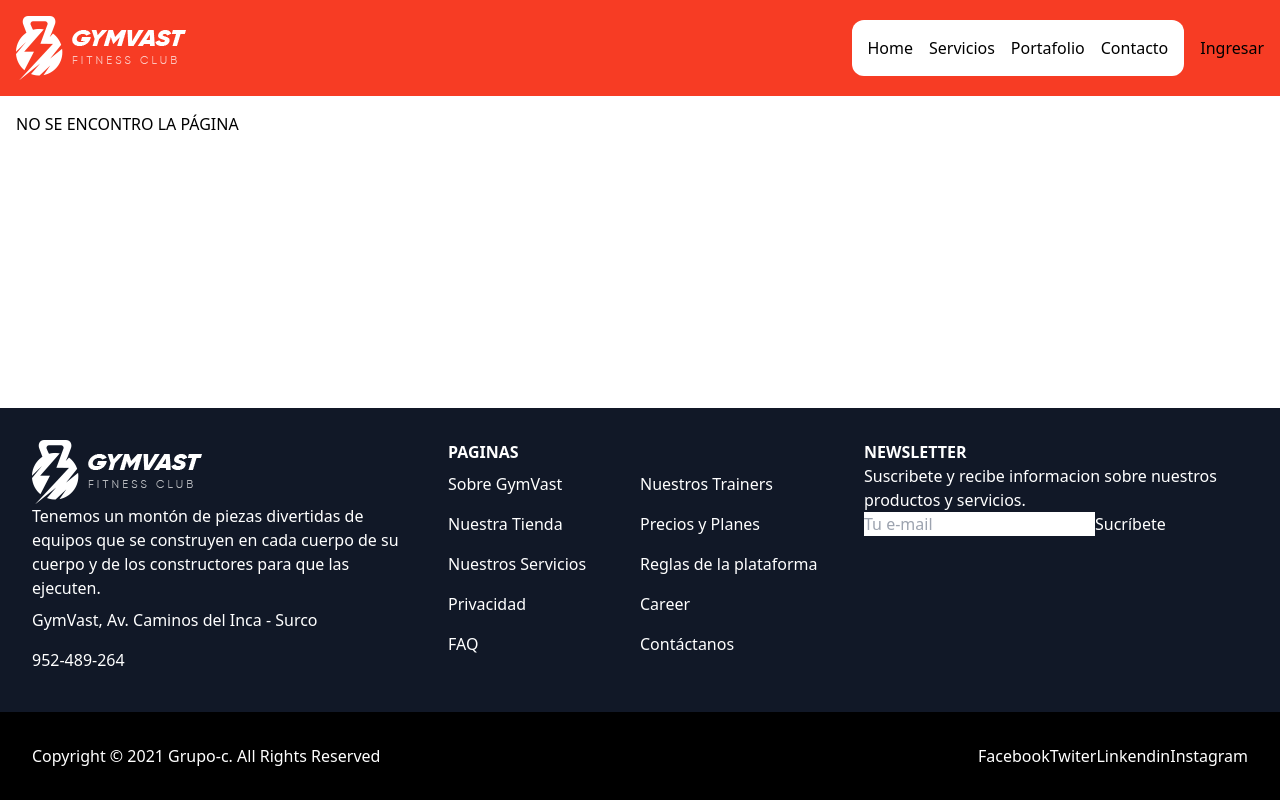
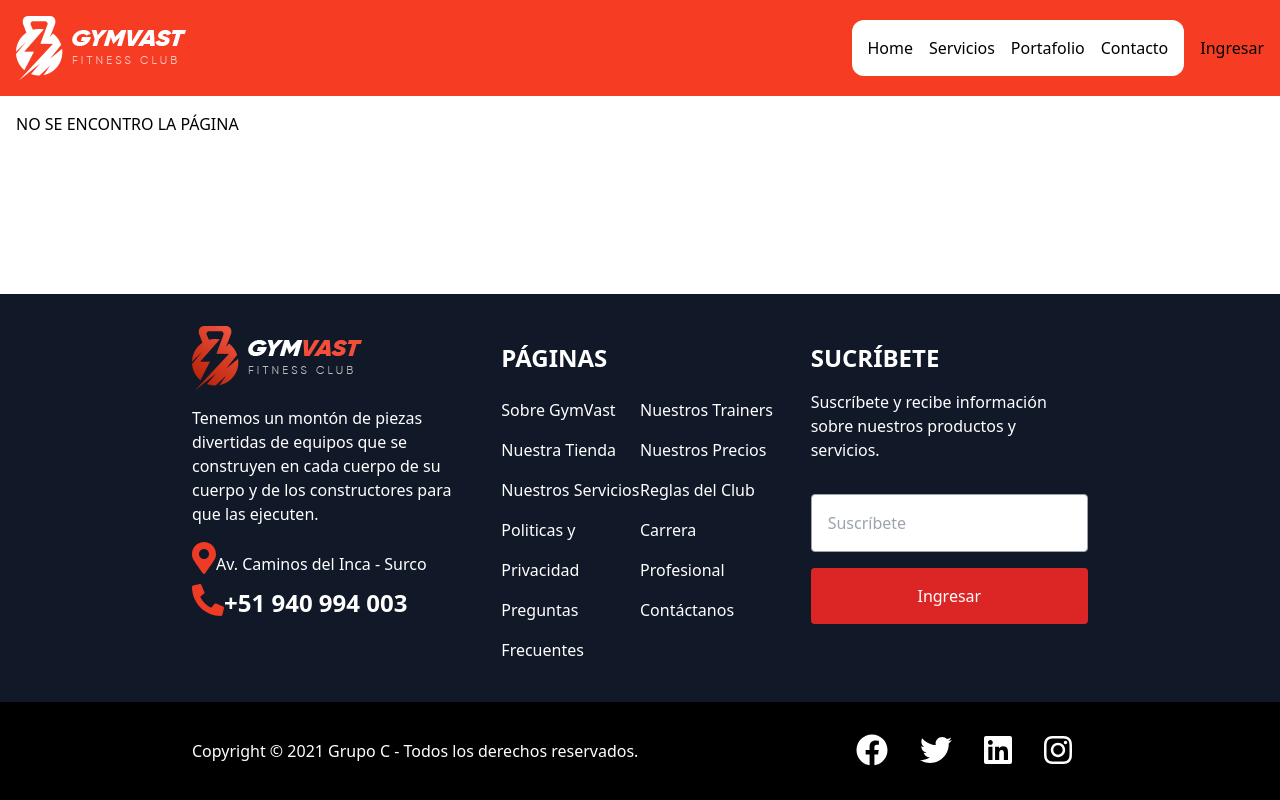
Before and after one commit to aranibar28/proyecto-react, a React (Create React App) app: page / in a window 1280 px wide. Built offline with nearby package versions, Linux system fonts and the light colour scheme.

Commit message:
add footer

```diff
--- a/db.json
+++ b/db.json
@@ -3,32 +3,32 @@
     {
       "id": 1,
       "name": "Gerson",
-      "lastname": "Aranibar Concha"
+      "lastname": "Aranibar"
     },
     {
       "id": 2,
       "name": "Maribel",
-      "lastname": "Aranibar Concha"
+      "lastname": "Aranibar"
     },
     {
       "id": 3,
       "name": "Vilma",
-      "lastname": "Huañahue Concha"
+      "lastname": "Huañahue"
     },
     {
       "id": 4,
       "name": "Benjamin",
-      "lastname": "Zavala Aranibar"
+      "lastname": "Zavala"
     },
     {
       "id": 5,
       "name": "Adriana",
-      "lastname": "Carmona Huañahue"
+      "lastname": "Carmona"
     },
     {
       "id": 6,
       "name": "Clara",
-      "lastname": "Concha Riquelme"
+      "lastname": "Riquelme"
     }
   ],
   "usersRegister": [
--- a/package.json
+++ b/package.json
@@ -4,6 +4,11 @@
   "private": true,
   "dependencies": {
     "@craco/craco": "^6.3.0",
+    "@fortawesome/fontawesome-svg-core": "^1.2.36",
+    "@fortawesome/free-brands-svg-icons": "^5.15.4",
+    "@fortawesome/free-regular-svg-icons": "^5.15.4",
+    "@fortawesome/free-solid-svg-icons": "^5.15.4",
+    "@fortawesome/react-fontawesome": "^0.1.15",
     "@testing-library/jest-dom": "^5.14.1",
     "@testing-library/react": "^11.2.7",
     "@testing-library/user-event": "^12.8.3",
--- /dev/null
+++ b/src/components/footer/containers/index.js
@@ -0,0 +1 @@
+export * from "./urls";
--- /dev/null
+++ b/src/components/footer/containers/urls/index.js
@@ -0,0 +1,54 @@
+export function Url() {
+  const links = [
+    {
+      text: "Sobre GymVast",
+      url: "./about-us",
+    },
+    {
+      text: "Nuestros Trainers",
+      url: "./trainers",
+    },
+    {
+      text: "Nuestra Tienda",
+      url: "./shop",
+    },
+    {
+      text: "Nuestros Precios",
+      url: "./price",
+    },
+    {
+      text: "Nuestros Servicios",
+      url: "./services",
+    },
+    {
+      text: "Reglas del Club",
+      url: "./rules",
+    },
+    {
+      text: "Politicas y Privacidad",
+      url: "./politics",
+    },
+    {
+      text: "Carrera Profesional",
+      url: "./caarer",
+    },
+    {
+      text: "Preguntas Frecuentes",
+      url: "./faq",
+    },
+    {
+      text: "Contáctanos",
+      url: "./contact-us",
+    },
+  ];
+
+  return (
+    <ul className="grid grid-cols-2">
+      {links.map((link, id) => (
+        <li key={id}>
+          <a href={link.url}>{link.text}</a>
+        </li>
+      ))}
+    </ul>
+  );
+}
--- a/src/components/footer/footer.css
+++ /dev/null
@@ -1,14 +0,0 @@
-.footer {
-  @apply p-4;
-  background-color: #F73C24;
-}
-
-.footer .container {
-  @apply mx-auto;
-  @apply text-center;
-}
-
-.footer p {
-  @apply text-white;
-}
-/*# sourceMappingURL=footer.css.map */
--- a/src/components/footer/footer.scss
+++ b/src/components/footer/footer.scss
@@ -3,19 +3,54 @@
   @apply mx-auto;
 
   .footer-top {
-    @apply bg-gray-900;
+    @apply bg-gray-900 px-48 py-8;
     @apply grid grid-cols-3 gap-8;
-    @apply p-8;
 
-    li{
-      @apply leading-10;
+    p {
+      @apply mb-4 mt-4;
     }
 
+    h3 {
+      @apply mb-4 mt-4 text-2xl font-bold;
+    }
+
+    ul {
+      li {
+        @apply leading-10;
+
+        .icon {
+          color: #ed3b25;
+        }
+      }
+    }
+
+    input {
+      @apply text-black mb-4 mt-4 p-4 w-full;
+      @apply border border-gray-400 rounded focus:border-gray-500 focus:outline-none;
+    }
   }
 
   .footer-bottom {
-    @apply bg-black;
-    @apply flex justify-between;
-    @apply p-8;
+    @apply bg-black px-48 py-8;
+    @apply flex justify-between items-center;
+
+    ul {
+      @apply flex;
+      li {
+        @apply mx-4;
+        .fb:hover {
+          color: #077aea;
+        }
+        .tw:hover {
+          color: #00acee;
+        }
+        .li:hover {
+          color: #0e76a8;
+        }
+        .in:hover {
+          color: #e1306c;
+        }
+      }
+    }
   }
 }
--- a/src/components/footer/index.js
+++ b/src/components/footer/index.js
@@ -1,12 +1,23 @@
 import "./footer.scss";
 import { Link } from "react-router-dom";
+import { Url } from "./containers";
+import { Button } from "ui";
+import { FontAwesomeIcon } from "@fortawesome/react-fontawesome";
+import {
+  faFacebook,
+  faTwitter,
+  faLinkedin,
+  faInstagram,
+} from "@fortawesome/free-brands-svg-icons";
+import { faMapMarkerAlt, faPhoneAlt } from "@fortawesome/free-solid-svg-icons";
+
 export function Footer() {
   return (
     <footer className="footer">
       <div className="footer-top">
         <div>
-          <Link to="../users" className="header__logo">
-            <img src="../logo-white.png" alt="logo" />
+          <Link to="../users">
+            <img src="../logo-red.png" alt="logo" />
           </Link>
           <p>
             Tenemos un montón de piezas divertidas de equipos que se construyen
@@ -14,44 +25,56 @@ export function Footer() {
             ejecuten.
           </p>
           <ul>
-            <li>GymVast, Av. Caminos del Inca - Surco</li>
-            <li>952-489-264</li>
+            <li>
+              <FontAwesomeIcon
+                icon={faMapMarkerAlt}
+                size="2x"
+                className="icon"
+              />
+               Av. Caminos del Inca - Surco
+            </li>
+            <li>
+              <FontAwesomeIcon icon={faPhoneAlt} size="2x" className="icon" />
+              <a
+                href="https://wa.me/51940994003"
+                className="text-2xl font-bold"
+              >
+                +51 940 994 003
+              </a>
+            </li>
           </ul>
         </div>
         <div>
-          <strong>PAGINAS</strong>
-          <ul className="grid grid-cols-2">
-            <li>Sobre GymVast</li>
-            <li>Nuestros Trainers</li>
-            <li>Nuestra Tienda</li>
-            <li>Precios y Planes</li>
-            <li>Nuestros Servicios</li>
-            <li>Reglas de la plataforma</li>
-            <li>Privacidad</li>
-            <li>Career</li>
-            <li>FAQ</li>
-            <li>Contáctanos</li>
-          </ul>
+          <h3>PÁGINAS</h3>
+          <Url />
         </div>
         <div>
-          <strong>NEWSLETTER</strong>
+          <h3>SUCRÍBETE</h3>
           <p>
-            Suscribete y recibe informacion sobre nuestros productos y
+            Suscríbete y recibe información sobre nuestros productos y
             servicios.
           </p>
-          <div>
-            <input type="text" placeholder="Tu e-mail" />
-            <button>Sucríbete</button>
+          <div className="flex flex-col">
+            <input type="text" placeholder="Suscríbete" />
+            <Button type="submit">Ingresar</Button>
           </div>
         </div>
       </div>
       <div className="footer-bottom">
-        <p>Copyright © 2021 Grupo-c. All Rights Reserved</p>
-        <ul className="flex">
-          <li>Facebook</li>
-          <li>Twiter</li>
-          <li>Linkendin</li>
-          <li>Instagram</li>
+        <p>Copyright © 2021 Grupo C - Todos los derechos reservados.</p>
+        <ul>
+          <li>
+            <FontAwesomeIcon icon={faFacebook} size="2x" className="fb" />
+          </li>
+          <li>
+            <FontAwesomeIcon icon={faTwitter} size="2x" className="tw" />
+          </li>
+          <li>
+            <FontAwesomeIcon icon={faLinkedin} size="2x" className="li" />
+          </li>
+          <li>
+            <FontAwesomeIcon icon={faInstagram} size="2x" className="in" />
+          </li>
         </ul>
       </div>
     </footer>
--- a/src/ui/button/index.js
+++ b/src/ui/button/index.js
@@ -3,7 +3,7 @@ export function Button(props) {
   return (
     <button
       type={type}
-      className="p-4 px-10 rounded bg-red-500 text-white"
+      className="p-4 px-10 rounded bg-red-600 text-white"
       onClick={() => cb()}
     >
       {children}
```
Also changed, not shown: 2 other files (tests, documents, lock files or other folders).
